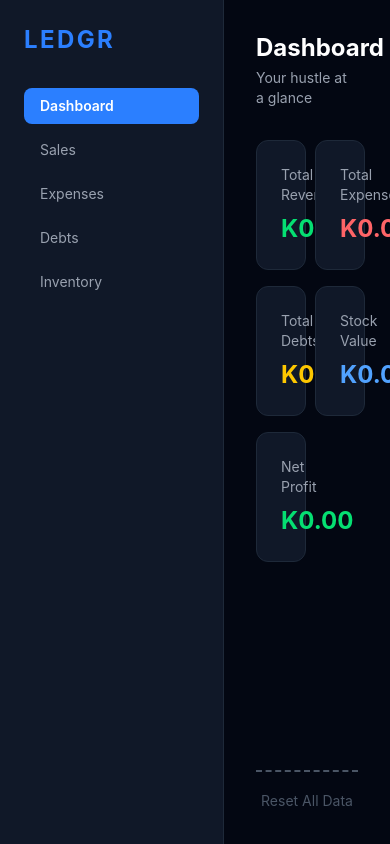
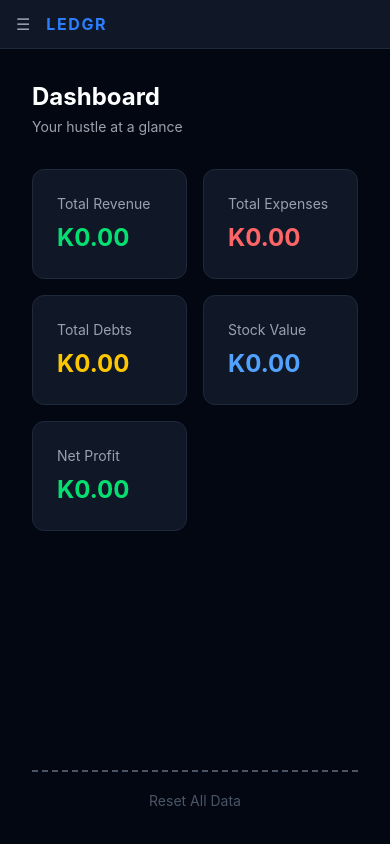
Before and after one commit to hoiregeno/ledgr-app, a React (Vite) app: page /dashboard in a window 390 px wide. Built offline with nearby package versions, Linux system fonts and the light colour scheme.

Commit message:
feat: add responsive hamburger menu to Layout sidebar

```diff
--- a/src/components/Layout.jsx
+++ b/src/components/Layout.jsx
@@ -1,3 +1,4 @@
+import { useState } from "react";
 import { NavLink, Outlet } from "react-router-dom";
 
 const LINKS = [
@@ -9,18 +10,41 @@ const LINKS = [
 ];
 
 function Layout() {
+  const [isOpen, setIsOpen] = useState(false);
+
   return (
     <div className="flex h-screen bg-gray-950 text-white">
+      {/* Overlay — mobile only */}
+      {isOpen && (
+        <div
+          className="fixed inset-0 bg-black/50 z-10 lg:hidden"
+          onClick={() => setIsOpen(false)}
+        />
+      )}
+
       {/* Sidebar */}
-      <nav className="w-56 bg-gray-900 border-r border-gray-800 flex flex-col p-6 gap-8">
+      <nav
+        className={`fixed lg:static inset-y-0 left-0 z-20 w-56 bg-gray-900 border-r border-gray-800 flex flex-col p-6 gap-8 transform transition-transform duration-300 ${
+          isOpen ? "translate-x-0" : "-translate-x-full"
+        } lg:translate-x-0`}
+      >
+        <div className="flex justify-between">
           <h1 className="text-blue-500 text-2xl font-bold tracking-widest">
             LEDGR
           </h1>
+          <button
+            onClick={() => setIsOpen(false)}
+            className="text-gray-400 hover:text-white lg:hidden"
+          >
+            ✕
+          </button>
+        </div>
         <ul className="flex flex-col gap-2">
           {LINKS.map(({ id, to, label }) => (
             <li key={id}>
               <NavLink
                 to={`/${to}`}
+                onClick={() => setIsOpen(false)}
                 className={({ isActive }) =>
                   `block px-4 py-2 rounded-lg text-sm transition-colors ${
                     isActive
@@ -37,9 +61,24 @@ function Layout() {
       </nav>
 
       {/* Main content */}
+      <div className="flex flex-col flex-1 overflow-hidden">
+        {/* Top bar — mobile only */}
+        <header className="lg:hidden flex items-center px-4 py-3 bg-gray-900 border-b border-gray-800">
+          <button
+            onClick={() => setIsOpen(true)}
+            className="text-gray-400 hover:text-white"
+          >
+            ☰
+          </button>
+          <span className="ml-4 text-blue-500 font-bold tracking-widest">
+            LEDGR
+          </span>
+        </header>
+
         <main className="flex-1 overflow-y-auto p-8">
           <Outlet />
         </main>
+      </div>
     </div>
   );
 }
```
Lines whose indentation alone changed are shown as unchanged.
